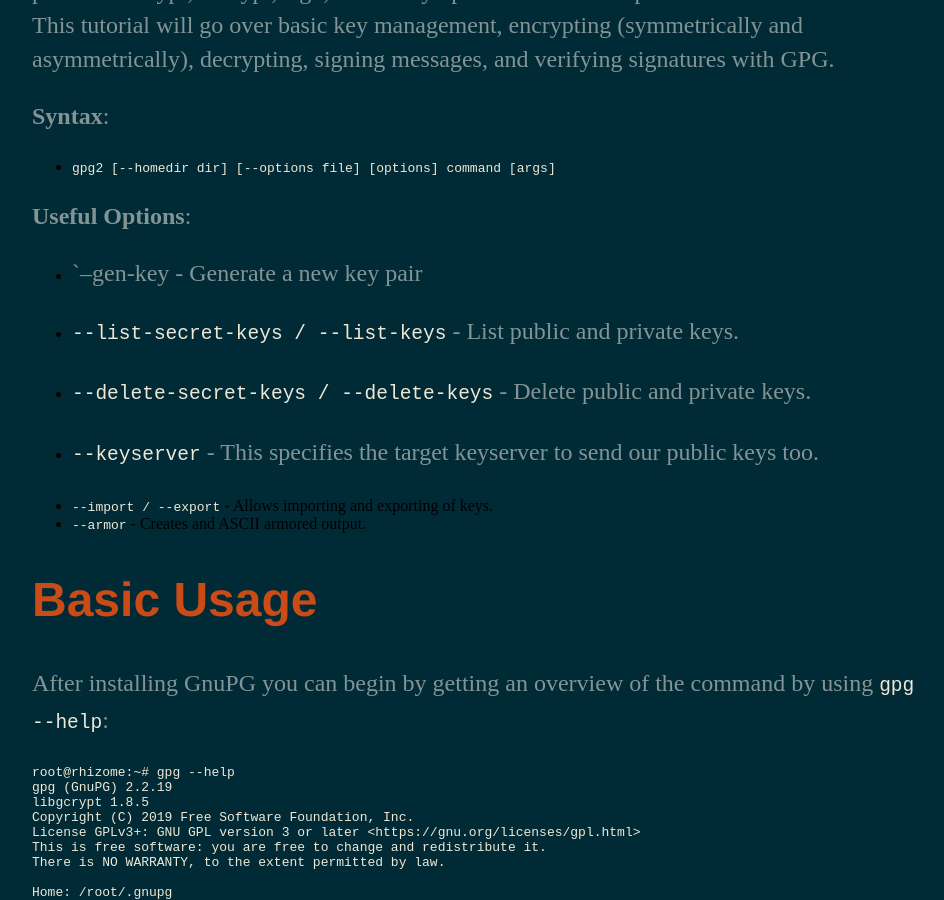
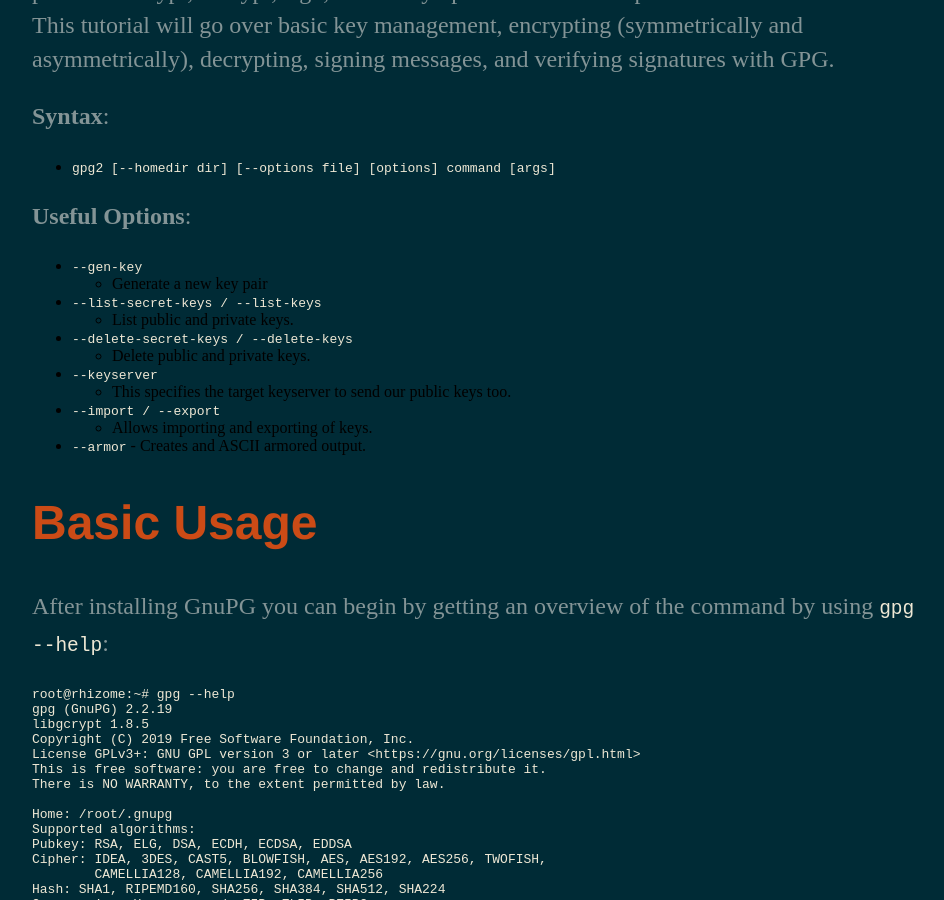
Before and after one commit to thepalelotus/thedreamless.github.io, a Jekyll site: the page built from _posts/2020-12-06-GnuPG.md, in a window 1280 px wide and 900 px high, scrolled down 511 px. Shown: the whole window, without its empty margins (160-1104 px from the left). Built offline with Jekyll 4.4.1, drawn with Linux system fonts in a browser that asks for light colours; our own code applies the rules of GitHub Pages for plain Markdown files.

Commit message:
Update 2020-12-06-GnuPG.md

```diff
--- a/_posts/2020-12-06-GnuPG.md
+++ b/_posts/2020-12-06-GnuPG.md
@@ -9,21 +9,16 @@
 - `gpg2 [--homedir dir] [--options file] [options] command [args] `
 
 **Useful Options**:
-
-- `--gen-key
-        - Generate a new key pair
-
+- `--gen-key`
+  - Generate a new key pair
 - `--list-secret-keys / --list-keys`
-        - List public and private keys.
-
+  - List public and private keys.
 - `--delete-secret-keys / --delete-keys`
-        - Delete public and private keys.
-
+  - Delete public and private keys.
 - `--keyserver`
-        - This specifies the target keyserver to send our public keys too.
-
+  - This specifies the target keyserver to send our public keys too.
 - `--import / --export`
-        - Allows importing and exporting of keys.
+  - Allows importing and exporting of keys.
 - `--armor`
         - Creates and ASCII armored output.
 
```
